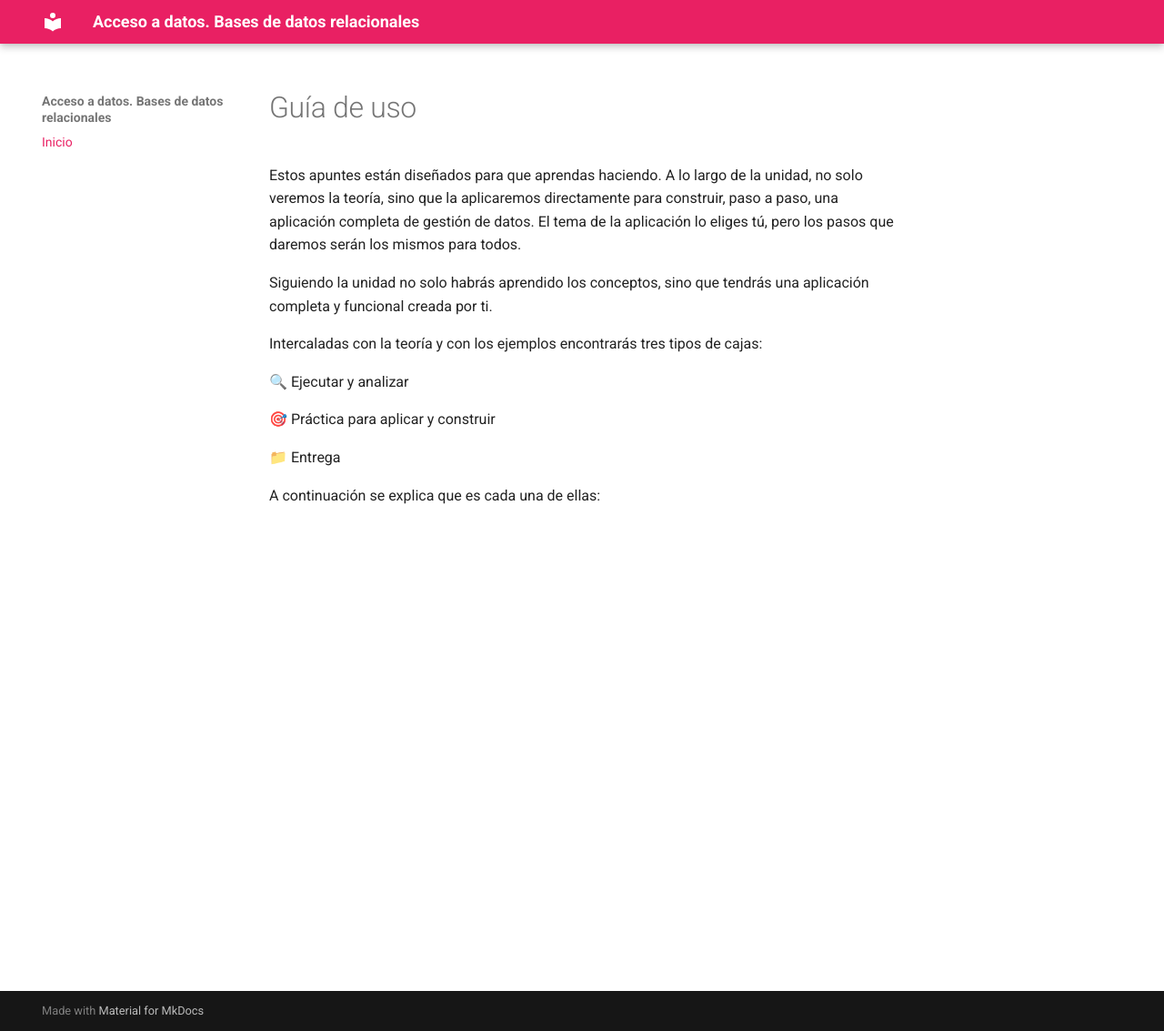
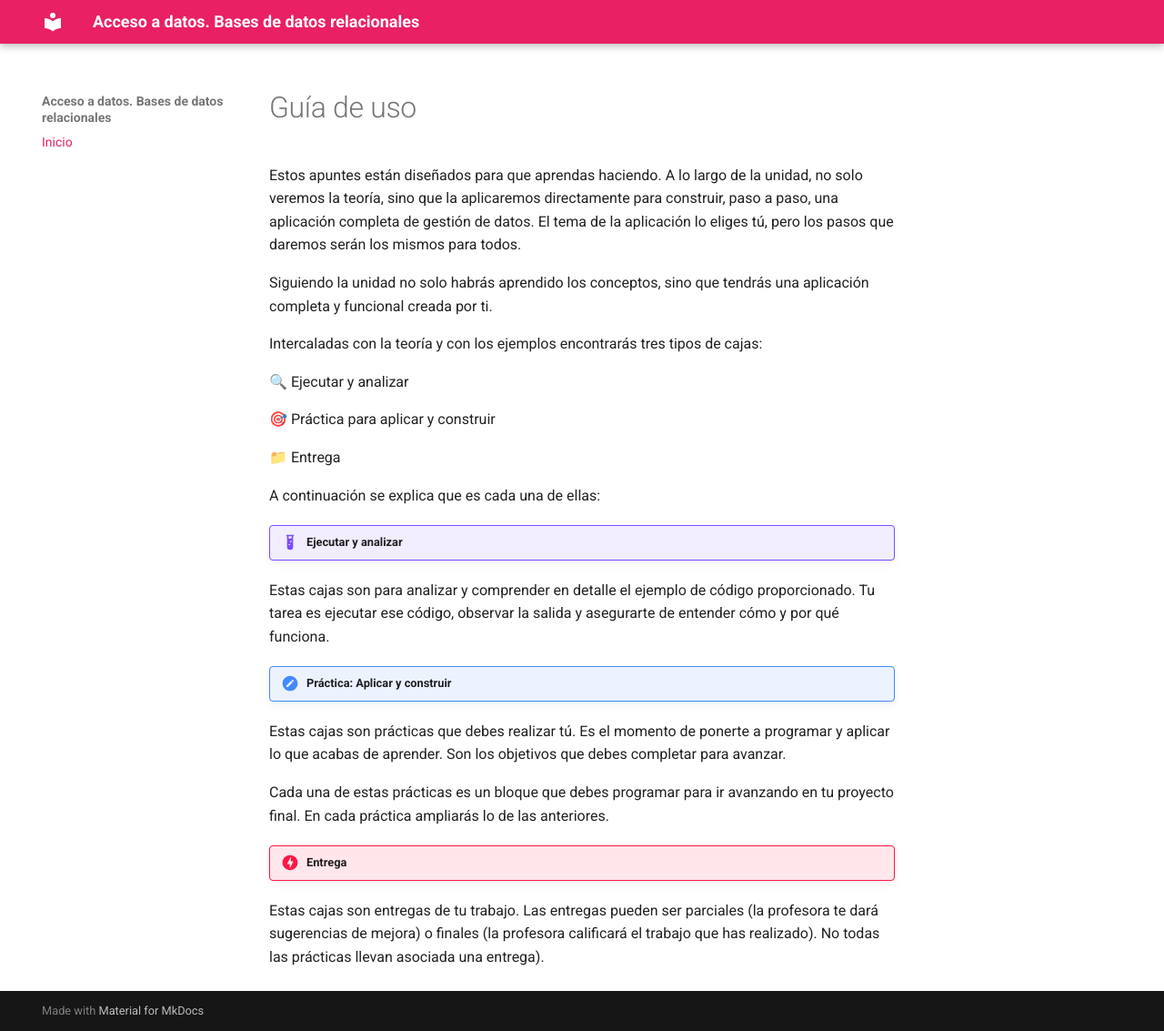
Before and after one commit to bpaterna/AD_BD_REL, an MkDocs documentation site: the page built from docs/index.md, in a window 1280 px wide and 1133 px high. Shown: the whole window at 91% size. Built offline with MkDocs 1.6.1 and Material for MkDocs 9.7.7, drawn with Linux system fonts in a browser that asks for light colours.

Commit message:
Update index.md

```diff
--- a/docs/index.md
+++ b/docs/index.md
@@ -13,3 +13,14 @@ Intercaladas con la teoría y con los ejemplos encontrarás tres tipos de cajas:
 📁 Entrega
 
 A continuación se explica que es cada una de ellas:
+
+!!! example "Ejecutar y analizar"
+  Estas cajas son para analizar y comprender en detalle el ejemplo de código proporcionado. Tu tarea es ejecutar ese código, observar la salida y asegurarte de entender cómo y por qué funciona.
+
+!!! note "Práctica: Aplicar y construir"
+  Estas cajas son prácticas que debes realizar tú. Es el momento de ponerte a programar y aplicar lo que acabas de aprender. Son los objetivos que debes completar para avanzar.
+
+  Cada una de estas prácticas es un bloque que debes programar para ir avanzando en tu proyecto final. En cada práctica ampliarás lo de las anteriores.
+
+!!! danger "Entrega"
+  Estas cajas son entregas de tu trabajo. Las entregas pueden ser parciales (la profesora te dará sugerencias de mejora) o finales (la profesora calificará el trabajo que has realizado). No todas las prácticas llevan asociada una entrega).
```
